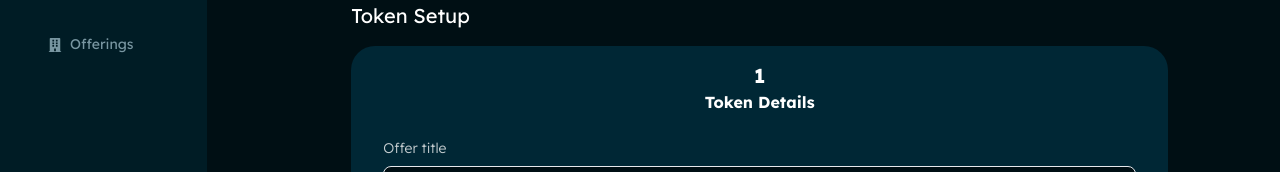
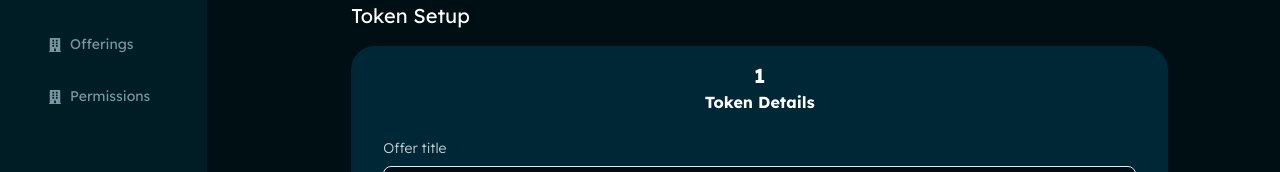
Before and after one commit to kodoassets/kodo-dash, a Next.js app: page /offerings/new in a window 1280 px wide. Shown: the part 162-334 px from the top of the page. Built offline with nearby package versions, Linux system fonts and the light colour scheme; what @web3modal/ethereum, wagmi would draw is missing.

Commit message:
add permissions page

```diff
--- a/src/components/Sidenav/index.tsx
+++ b/src/components/Sidenav/index.tsx
@@ -23,17 +23,12 @@ const Sidenav = () => {
         text="Offerings"
         icon={<FaBuilding className="inline" />}
       />
-      {/* <NavLink
-        route="/payments"
-        active={asPath === "/offerings/new"}
-        text="Payments"
+      <NavLink
+        route="/permissions"
+        active={asPath === "/permissions"}
+        text="Permissions"
         icon={<FaBuilding className="inline" />}
       />
-      <NavLink
-        route="/affiliates"
-        text="Affiliates"
-        icon={<FaBook className="inline" />}
-      /> */}
     </div>
   );
 };
--- /dev/null
+++ b/src/pages/permissions.tsx
@@ -0,0 +1,14 @@
+import Card from "@/components/Card";
+import Scaffold from "@/components/Scaffold";
+
+const Permissions = () => {
+  return (
+    <Scaffold title="Permissions">
+      <Card className="p-8">
+        <p>Allowed wallets</p>
+      </Card>
+    </Scaffold>
+  );
+};
+
+export default Permissions;
```
